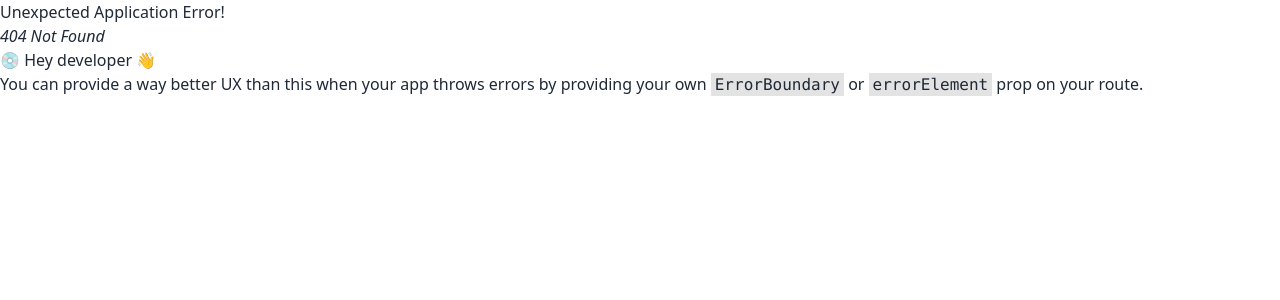
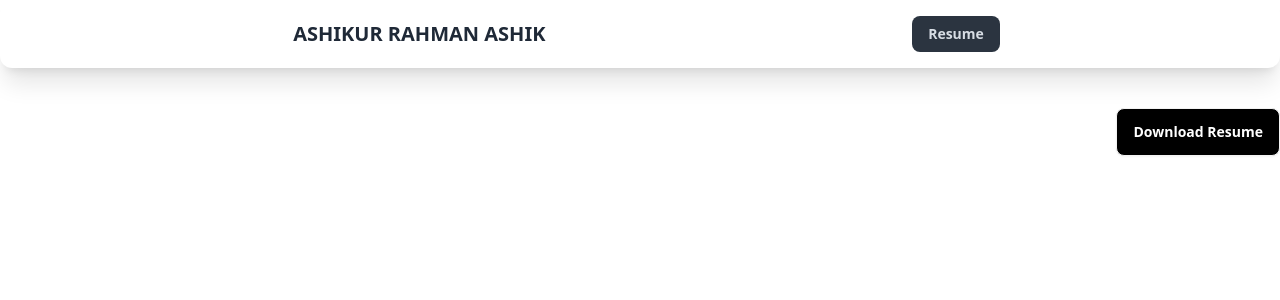
Before and after one commit to Md-Ashikur-Rahman-Ashik/Personal-Portfolio, a React (Vite) app: page /resume in a window 1280 px wide. Before the commit this address had no page. Shown: the top 300 px of the page. Built offline with nearby package versions, Linux system fonts and the light colour scheme.

Commit message:
Added resume page

```diff
--- a/src/Pages/About/About.jsx
+++ /dev/null
@@ -1,12 +0,0 @@
-const About = () => {
-  return (
-    <div className="container mx-auto">
-      <iframe
-        src="/AshikurRahmanResume.pdf"
-        style={{ width: "1300px", height: "1100px" }}
-      />
-    </div>
-  );
-};
-
-export default About;
--- /dev/null
+++ b/src/Pages/Resume/Resume.jsx
@@ -0,0 +1,22 @@
+const Resume = () => {
+  return (
+    <div className="container mx-auto">
+      <div className="flex justify-end mb-5">
+        <a
+          className="btn font-bold bg-black text-white hover:bg-black hover:scale-105 transition-transform"
+          href="/AshikurRahmanResume.pdf"
+          download={"AshikurRahmanResume"}
+        >
+          Download Resume
+        </a>
+      </div>
+
+      <iframe
+        src="/AshikurRahmanResume.pdf"
+        style={{ width: "1300px", height: "1100px" }}
+      />
+    </div>
+  );
+};
+
+export default Resume;
--- a/src/components/Navbar.jsx
+++ b/src/components/Navbar.jsx
@@ -4,8 +4,8 @@ const Navbar = () => {
   const navLinks = (
     <>
       <li>
-        <NavLink to={"/about"} className={"font-bold"}>
-          About
+        <NavLink to={"/resume"} className={"font-bold"}>
+          Resume
         </NavLink>
       </li>
     </>
--- a/src/components/Projects.jsx
+++ b/src/components/Projects.jsx
@@ -80,7 +80,7 @@ const Projects = () => {
               <div className="flex justify-center mt-4">
                 <a
                   href={project.liveLink}
-                  className="btn bg-black text-white hover:bg-black"
+                  className="btn hover:scale-105 transition-transform bg-black text-white hover:bg-black"
                   target="_blank"
                 >
                   View Project
--- a/src/routes/Routes.jsx
+++ b/src/routes/Routes.jsx
@@ -1,7 +1,7 @@
 import { createBrowserRouter } from "react-router-dom";
 import Main from "../Pages/Main/Main";
 import Home from "../Pages/Home/Home";
-import About from "../Pages/About/About";
+import Resume from "../Pages/Resume/Resume";
 
 const router = createBrowserRouter([
   {
@@ -13,8 +13,8 @@ const router = createBrowserRouter([
         element: <Home></Home>,
       },
       {
-        path: "/about",
-        element: <About></About>,
+        path: "/resume",
+        element: <Resume></Resume>,
       },
     ],
   },
```
